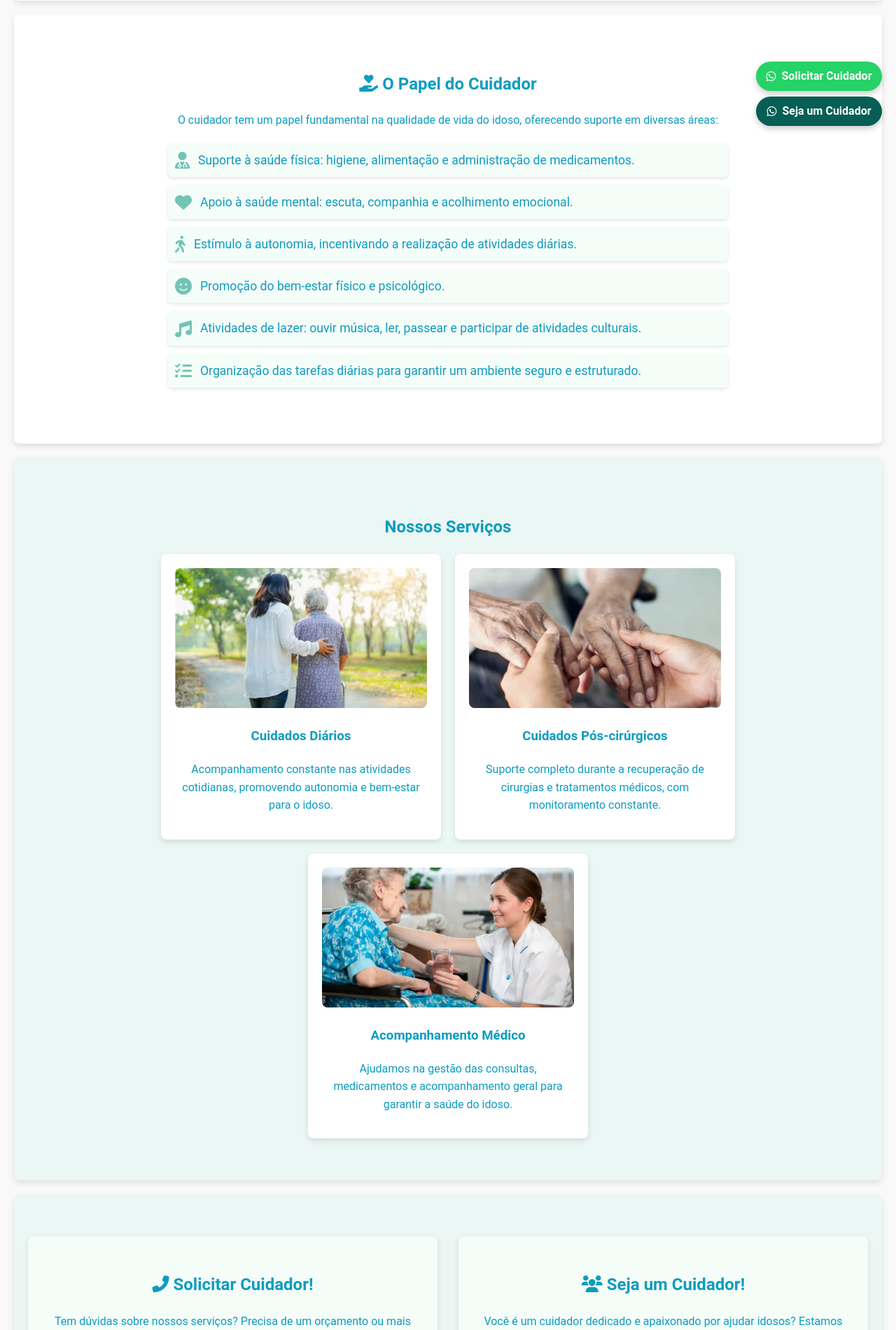
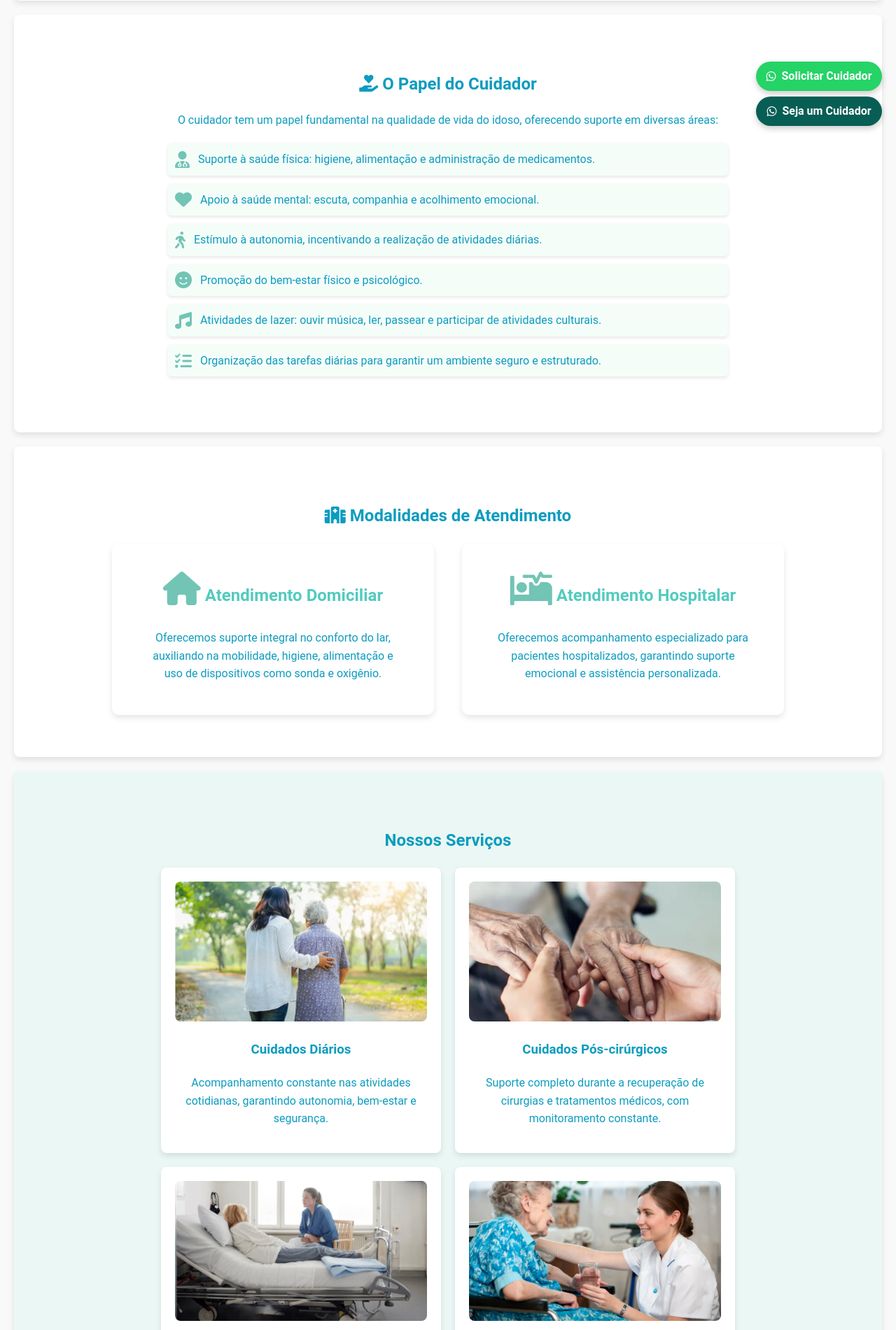
Before and after one commit to careeafeto/landing, a Flask app: page / in a window 1280 px wide. Shown: the part 600-2501 px from the top of the page at 70% size. Run offline with Flask 3, Linux system fonts and the light colour scheme; some web fonts are replaced.

Commit message:
update: add new section modalidade

```diff
--- a/static/styles.css
+++ b/static/styles.css
@@ -292,7 +292,7 @@ footer {
 }
 
 .cuidador-lista li {
-    font-size: 1.1rem;
+    font-size: 1rem;
     padding: 10px;
     display: flex;
     align-items: center;
@@ -306,6 +306,48 @@ footer {
 .cuidador-lista i {
     color: var(--cor-principal);
     font-size: 1.5rem;
+}
+
+
+
+/* Modalidades de Atendimento - Layout Lado a Lado */
+.modalidades-container {
+    display: flex;
+    justify-content: center;
+    gap: 40px;
+    flex-wrap: wrap;
+    text-align: center;
+}
+
+.modalidade {
+    flex: 1;
+    min-width: 250px;
+    max-width: 400px;
+    background-color: var(--cor-clara);
+    padding: 30px;
+    border-radius: 10px;
+    box-shadow: 0 4px 8px rgba(0, 0, 0, 0.1);
+    display: flex;
+    flex-direction: column;
+    align-items: center;
+}
+
+.modalidade h3 {
+    font-size: 1.5rem;
+    margin-top: 10px;
+    color: var(--cor-texto-titulo);
+}
+
+.modalidade p {
+    font-size: 1rem;
+    color: var(--cor-escura);
+    margin-top: 5px;
+    max-width: 90%;
+}
+
+.modalidade i {
+    font-size: 3rem;
+    color: var(--cor-principal);
 }
 
 
@@ -431,6 +473,14 @@ footer {
     .work-box {
         padding: 20px;
     }
+
+
+    .modalidades-container {
+        flex-direction: column;
+        gap: 20px;
+    }
+
+
 }
 
 @media (max-width: 480px) {
--- a/templates/index.html
+++ b/templates/index.html
@@ -45,9 +45,7 @@
                     </p>
                 </div>
             </div>
-
         </section>
-
 
         <section id="papel-cuidador" class="section">
             <h2><i class="fas fa-hand-holding-heart"></i> O Papel do Cuidador</h2>
@@ -67,20 +65,43 @@
             </ul>
         </section>
 
+        <section id="modalidades" class="section">
+            <h2><i class="fas fa-hospital"></i> Modalidades de Atendimento</h2>
+            <div class="modalidades-container">
+                <div class="modalidade">
+                    <h3><i class="fas fa-home"></i> Atendimento Domiciliar</h3>
+                    <p>Oferecemos suporte integral no conforto do lar, auxiliando na mobilidade, higiene, alimentação e
+                        uso de dispositivos como sonda e oxigênio.</p>
+                </div>
+                <div class="modalidade">
+                    <h3><i class="fas fa-procedures"></i> Atendimento Hospitalar</h3>
+                    <p>Oferecemos acompanhamento especializado para pacientes hospitalizados, garantindo suporte
+                        emocional e assistência personalizada.</p>
+                </div>
+            </div>
+        </section>
+
         <section id="servicos" class="section" style="background-color: #eaf7f4;">
             <h2>Nossos Serviços</h2>
             <div class="services">
                 <div class="service">
                     <img src="static/images/cuidados-diarios.png" alt="Cuidados Diários" class="service-img">
                     <h3>Cuidados Diários</h3>
-                    <p>Acompanhamento constante nas atividades cotidianas, promovendo autonomia e bem-estar para o
-                        idoso.</p>
+                    <p>Acompanhamento constante nas atividades cotidianas, garantindo autonomia, bem-estar e segurança.
+                    </p>
                 </div>
                 <div class="service">
                     <img src="/static/images/pos-cirurgico.png" alt="Cuidados Pós-cirúrgicos" class="service-img">
                     <h3>Cuidados Pós-cirúrgicos</h3>
                     <p>Suporte completo durante a recuperação de cirurgias e tratamentos médicos, com monitoramento
                         constante.</p>
+                </div>
+                <div class="service">
+                    <img src="/static/images/alta-complexidade.png" alt="Pacientes de Alta Complexidade"
+                        class="service-img">
+                    <h3>Pacientes de Alta Complexidade</h3>
+                    <p>Atendimento especializado para pacientes acamados ou que fazem uso de dispositivos como
+                        traqueostomia, gastrostomia e oxigenoterapia.</p>
                 </div>
                 <div class="service">
                     <img src="/static/images/acompanhamento.png" alt="Acompanhamento Médico" class="service-img">
@@ -97,14 +118,12 @@
                     <!-- Bloco de Contato -->
                     <div class="contact-box">
                         <h2><i class="fas fa-phone-alt"></i> Solicitar Cuidador!</h2>
-                        <p>Tem dúvidas sobre nossos serviços? Precisa de um orçamento ou mais informações? Nossa equipe
-                            está pronta para ajudar! Clique abaixo para falar diretamente conosco.</p>
+                        <p>Precisa de um cuidador para você ou um ente querido? Entre em contato e saiba mais sobre
+                            nossos serviços.</p>
                         <a href="https://wa.me/5599999999999" target="_blank" class="whatsapp-button">
                             <i class="fab fa-whatsapp"></i> Falar no WhatsApp
                         </a>
                     </div>
-
-                    <!-- Bloco de Trabalhe Conosco -->
                     <div class="work-box">
                         <h2><i class="fas fa-users"></i> Seja um Cuidador!</h2>
                         <p>Você é um cuidador dedicado e apaixonado por ajudar idosos? Estamos sempre em busca de
@@ -112,7 +131,7 @@
                             diferença!</p>
                         <a href="https://wa.me/5599999999999" class="whatsapp-button"
                             style="background-color: #128C7E;">
-                            <i class="fab fa-whatsapp"></i> Falar no Whatsapp
+                            <i class="fab fa-whatsapp"></i> Falar no WhatsApp
                         </a>
                     </div>
                 </div>
```
Also changed, not shown: static/images/alta-complexidade.png (added).
